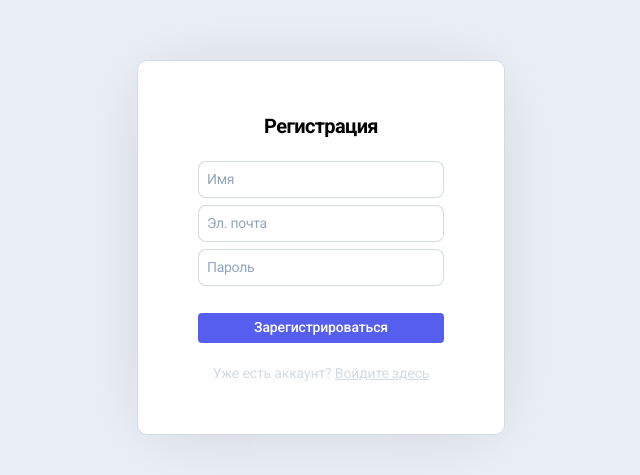
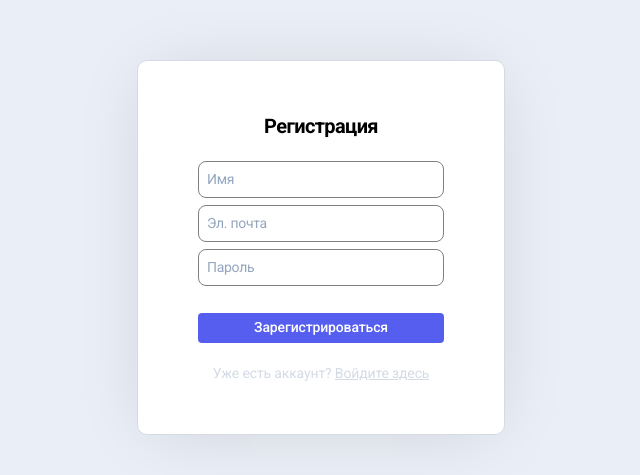
Before and after one commit to CrossKain/skypro-kanban, a React (Vite) app: page /register in a window 1280 px wide. Shown: the part 153-628 px from the top of the page, without its empty margins (319-959 px from the left). Built offline with nearby package versions, Linux system fonts and the light colour scheme.

Commit message:
курс

```diff
--- a/src/components/Registration/Registration.jsx
+++ b/src/components/Registration/Registration.jsx
@@ -40,8 +40,10 @@ const Registration = () => {
             </div>
             <form className="modal__form-login" id="formLogUp" action="#">
               <input
+              style={{ borderColor: error || "" ? "red" : "gray" }}
                 value={nameState}
                 onChange={(e) => setNameState(e.target.value)}
+
                 className="modal__input first-name"
                 type="text"
                 name="first-name"
@@ -49,6 +51,7 @@ const Registration = () => {
                 placeholder="Имя"
               />
               <input
+              style={{ borderColor: error || "" ? "red" : "gray" }}
                 value={loginState}
                 onChange={(e) => setLoginState(e.target.value)}
                 className="modal__input login"
@@ -58,6 +61,7 @@ const Registration = () => {
                 placeholder="Эл. почта"
               />
               <input
+              style={{ borderColor: error || "" ? "red" : "gray" }}
                 value={passwordState}
                 onChange={(e) => setPasswordState(e.target.value)}
                 className="modal__input password-first"
```
